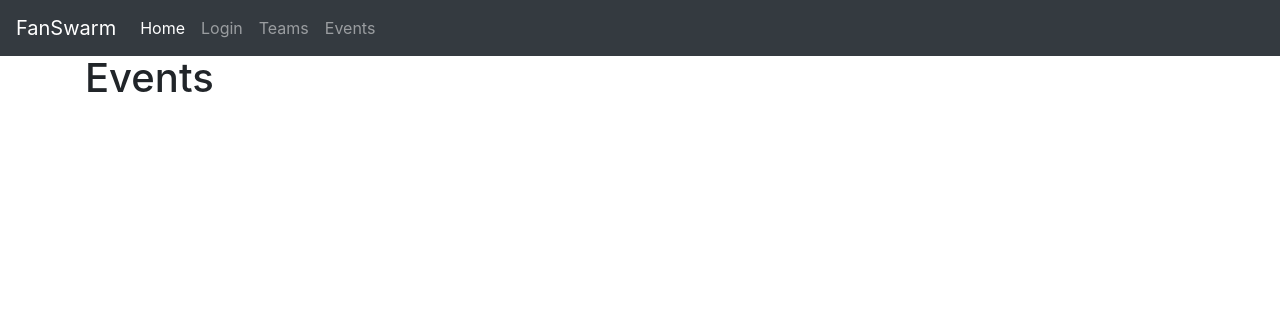
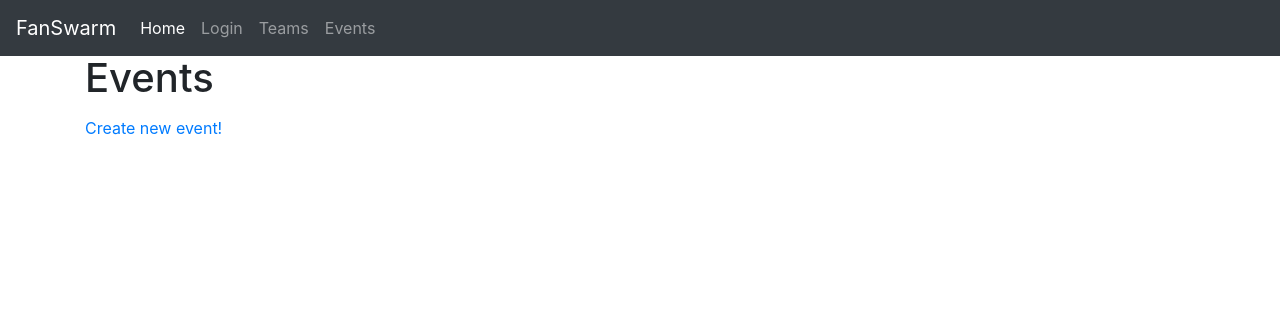
Before and after one commit to jusgolds/FanSwarm, a Django app: page /events/ in a window 1280 px wide. Shown: the top 316 px of the page. Run offline with Django 3.2, Linux system fonts and the light colour scheme; data that the repository does not hold is empty; some libraries are stand-ins or nearby versions.

Commit message:
Started Create Event

```diff
--- a/fanswarm/templates/events.html
+++ b/fanswarm/templates/events.html
@@ -10,4 +10,6 @@
   {% endfor %}
 </ul>
 
+<a href="{% url 'event-create' event_id=event.id %}">Create new event!</a>
+
 {% endblock %}
--- a/fs/urls.py
+++ b/fs/urls.py
@@ -1,5 +1,6 @@
 from django.urls import path
 from django.views.generic import TemplateView
+from django.views.generic.edit import CreateView
 
 from . import views
 
@@ -12,6 +13,7 @@ urlpatterns = [
     path('edit/<int:user_id>/', views.UserEditView.as_view(success_url='thanks'), name='user-edit'),
     path('edit/<int:user_id>/thanks/', TemplateView.as_view(template_name='thanks.html'), name='thanks'),
     path('events/', views.EventListView.as_view(), name='events'),
+    path('events/create', views.EventCreateView.as_view(), name='event-create'),
     path('events/<int:event_id>/', views.EventDetailView.as_view(), name='event-detail'),
     path('events/edit/<int:event_id>/', views.EventEditView.as_view(success_url='thanks'), name='event-edit'),
     path('events/edit/<int:event_id>/thanks/', TemplateView.as_view(template_name='thanks.html'), name='thanks'),
--- a/fs/views.py
+++ b/fs/views.py
@@ -1,6 +1,6 @@
 from django.http import HttpResponse
 from django.views.generic import DetailView, ListView
-from django.views.generic.edit import UpdateView
+from django.views.generic.edit import UpdateView, CreateView
 from .models import Team, User, Event
 
 class TeamListView(ListView):
@@ -26,9 +26,16 @@ class UserDetailView(DetailView):
     slug_field = 'id'
     slug_url_kwarg = 'user_id'
 
+class EventCreateView(CreateView):
+    model = Event
+    fields = ['fan_team', 'opp_team', 'event_date', 'event_time']
+    template_name = 'create_event.html'
+
 class EventListView(ListView):
     template_name = 'events.html'
     model = Event
+    slug_field = 'id'
+    slug_url_kwarg = 'event_id'
 
 class EventDetailView(DetailView):
     model = Event
```
Also changed, not shown: fanswarm/templates/create_event.html (added, +12 -0 lines).
